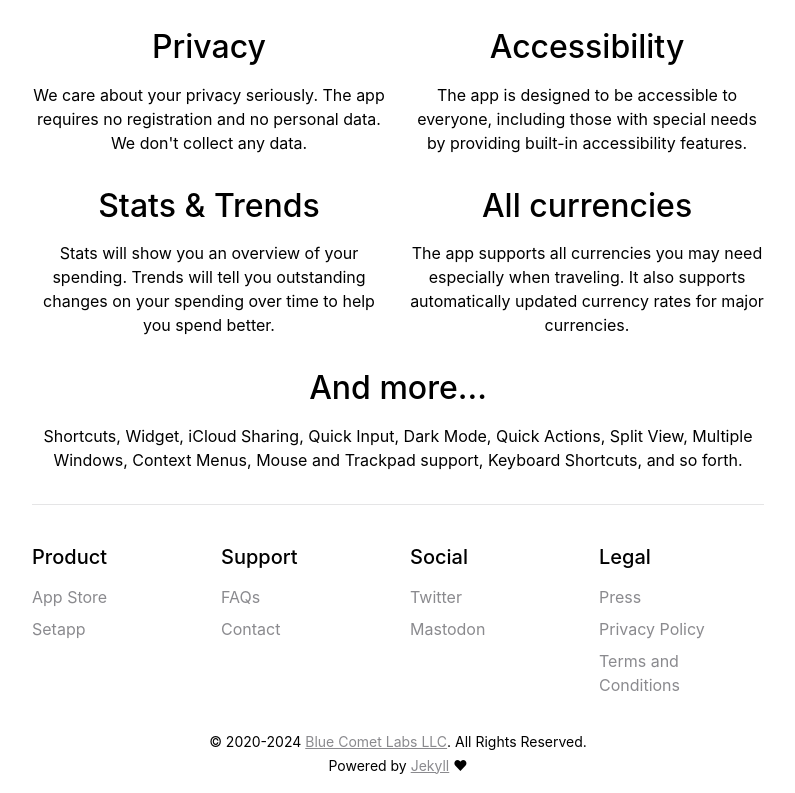
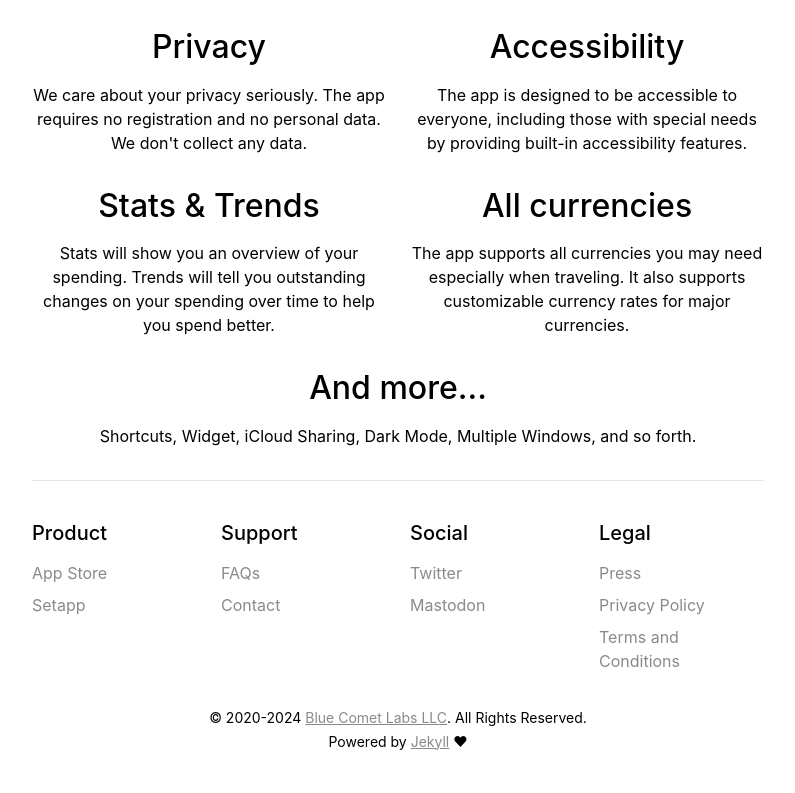
Before and after one commit to bluecometlabs/getexpenses.app, a Jekyll site: the page built from pages/index.md, in a window 1280 px wide, cut to the strip 836-1629 px from the top of the page. Shown: the whole strip, without its empty margins (242-1037 px from the left). Built offline with Jekyll 4.4.1, drawn with Linux system fonts in a browser that asks for light colours; after the commit the page ends 1605 px from its top, so only the background shows below that.

Commit message:
Update text on home

```diff
--- a/pages/index.md
+++ b/pages/index.md
@@ -63,13 +63,13 @@ image: /assets/expenses.png
         </div>
         <div class="col-sm">
             <h2>All currencies</h2>
-            <p>The app supports all currencies you may need especially when traveling. It also supports automatically updated currency rates for major currencies.</p>
+            <p>The app supports all currencies you may need especially when traveling. It also supports customizable currency rates for major currencies.</p>
         </div>
     </div>
     <div class="row justify-content-center">
         <div class="col-sm">
             <h2>And more...</h2>
-            <p>Shortcuts, Widget, iCloud Sharing, Quick Input, Dark Mode, Quick Actions, Split View, Multiple Windows, Context Menus, Mouse and Trackpad support, Keyboard Shortcuts, and so forth.</p>
+            <p>Shortcuts, Widget, iCloud Sharing, Dark Mode, Multiple Windows, and so forth.</p>
         </div>
     </div>
 </div>
```
